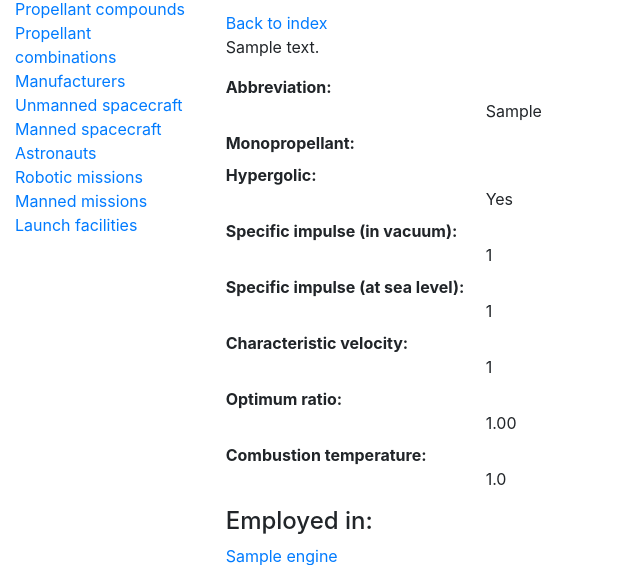
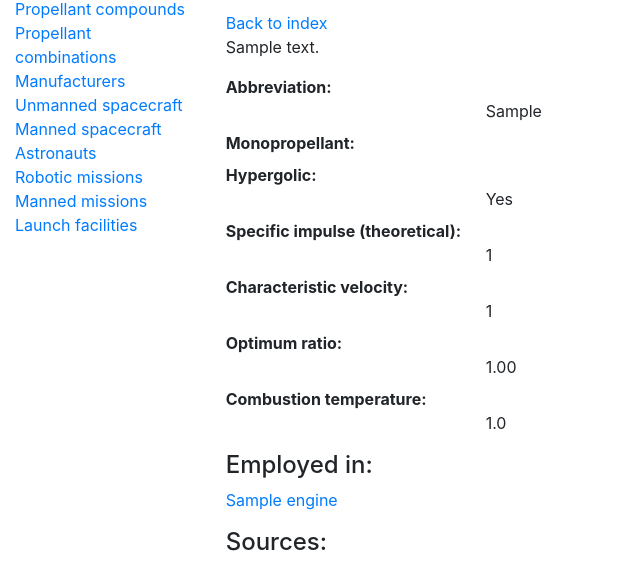
Before and after one commit to Hattivat/hypergolic-django, a Django app: page /propellant_mixes/1/ in a window 1280 px wide. Shown: the part 67-632 px from the top of the page, without its empty margins (0-640 px from the left). Run offline with Django 3.2, Linux system fonts and the light colour scheme; tables that the repository leaves empty hold one stand-in row (values such as "Sample post"); style sheets or scripts are compiled from the project's sources; some libraries are stand-ins or nearby versions.

Commit message:
got rid of the pointless "theoretical specific impulse at sea level" field for propellant mixes

```diff
--- a/hypergolic/catalog/forms.py
+++ b/hypergolic/catalog/forms.py
@@ -150,9 +150,8 @@ class PropellantMixForm(BasicForm):
     class Meta(BasicForm.Meta):
         model = PropellantMix
         fields = ['propellants', 'abbreviation', 'hypergolic',
-                  'specific_impulse', 'specific_impulse_sl',
-                  'characteristic_velocity', 'optimum_ratio',
-                  'combustion_temp', 'description', 'sources']
+                  'specific_impulse', 'characteristic_velocity',
+                  'optimum_ratio', 'combustion_temp', 'description', 'sources']
 
 
 class EngineForm(BasicForm):
--- a/hypergolic/catalog/models.py
+++ b/hypergolic/catalog/models.py
@@ -195,10 +195,10 @@ class Compound(Basic):
     density = models.FloatField(blank=True, null=True, help_text="In g/ml")
     melting_point = models.DecimalField(max_digits=6, decimal_places=2,
                                         blank=True, null=True, help_text="In \
-                                        degrees Celsius")
+                                        degrees Kelvin")
     boiling_point = models.DecimalField(max_digits=6, decimal_places=2,
                                         blank=True, null=True, help_text="In \
-                                        degrees Celcius")
+                                        degrees Kelvin")
     appearance = models.CharField(max_length=250, blank=True, help_text="Use \
                                   adjectives, such as 'transparent', or \
                                   'reddish brown'.")
@@ -243,10 +243,6 @@ class PropellantMix(models.Model):
     specific_impulse = models.PositiveIntegerField(help_text="In m/s",
                                                    verbose_name="Specific \
                                                    impulse in vacuum")
-    specific_impulse_sl = models.PositiveIntegerField(blank=True, null=True,
-                                                      help_text="In m/s",
-                                                      verbose_name="Specific \
-                                                      impulse at sea level")
     characteristic_velocity = models.PositiveIntegerField(blank=True,
                                                           null=True,
                                                           help_text="In m/s")
--- a/hypergolic/catalog/templates/catalog/propellant_mix_detail.html
+++ b/hypergolic/catalog/templates/catalog/propellant_mix_detail.html
@@ -10,8 +10,7 @@
         <dt>Oxidizers:</dt><dd>{% for oxidizer in oxidizers.all %}<a href='{{ oxidizer.get_absolute_url }}'>{{ oxidizer }}</a>{% endfor %}</dd>
         {% endif %}
         <dt>Hypergolic:</dt><dd>{% if object.hypergolic %}Yes{% else %}No{% endif %}</dd>
-        <dt>Specific impulse (in vacuum):</dt><dd>{{ object.specific_impulse }}</dd>
-        <dt>Specific impulse (at sea level):</dt><dd>{{ object.specific_impulse_sl }}</dd>
+        <dt>Specific impulse (theoretical):</dt><dd>{{ object.specific_impulse }}</dd>
         <dt>Characteristic velocity:</dt><dd>{{ object.characteristic_velocity }}</dd>
         <dt>Optimum ratio:</dt><dd>{{ object.optimum_ratio }}</dd>
         <dt>Combustion temperature:</dt><dd>{{ object.combustion_temp }}</dd>
```
